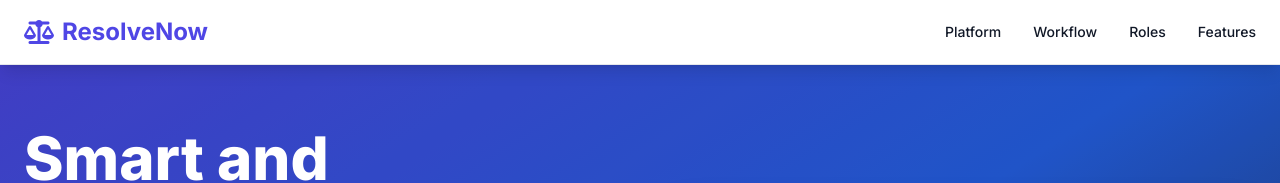
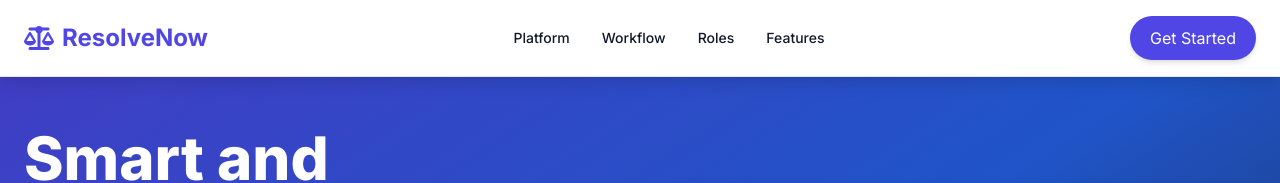
Before and after one commit to rohit-hazra/ResolveNow, a website: page public/index.html in a window 1280 px wide. Shown: the top 183 px of the page. Drawn offline with nearby package versions, Linux system fonts and the light colour scheme.

Commit message:
Added new features and updated files

```diff
--- a/public/index.html
+++ b/public/index.html
@@ -45,12 +45,14 @@
             <a href="#" class="text-xl sm:text-2xl font-bold text-indigo-600 flex items-center">
                 <i class="fa-solid fa-scale-balanced mr-2"></i>ResolveNow
             </a>
-            <div class="hidden md:flex space-x-8 text-sm font-medium">
+            <div class="hidden md:flex flex-1 justify-center space-x-8 text-sm font-medium">
                 <a href="#platform" class="hover:text-indigo-600 transition duration-300">Platform</a>
                 <a href="#workflow" class="hover:text-indigo-600 transition duration-300">Workflow</a>
                 <a href="#roles" class="hover:text-indigo-600 transition duration-300">Roles</a>
                 <a href="#features" class="hover:text-indigo-600 transition duration-300">Features</a>
             </div>
+            <a href="auth.html" class="px-5 py-2.5 bg-indigo-600 text-white rounded-full shadow-md hover:bg-indigo-700 hover:shadow-lg transition duration-300">Get Started</a>
+
             <button class="md:hidden text-gray-600 focus:outline-none" id="menu-toggle">
                 <i class="fa-solid fa-bars"></i>
             </button>
@@ -61,7 +63,6 @@
             <a href="#workflow" class="block px-6 py-3 hover:bg-gray-100">Workflow</a>
             <a href="#roles" class="block px-6 py-3 hover:bg-gray-100">Roles</a>
             <a href="#features" class="block px-6 py-3 hover:bg-gray-100">Features</a>
-            <a href="auth.html" class="block px-6 py-3 font-medium text-indigo-600 hover:bg-gray-100">Get Started</a>
         </div>
     </nav>
 
```
